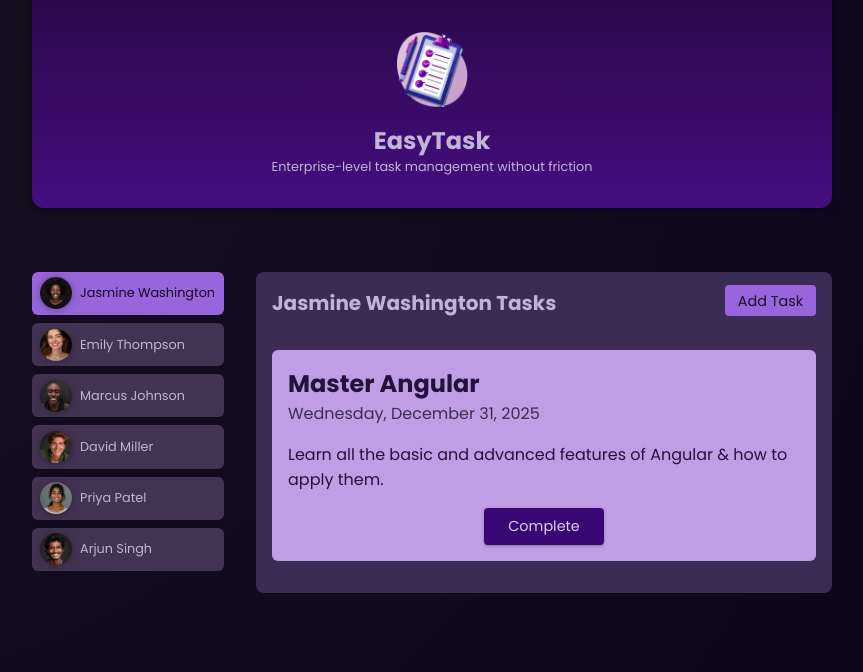
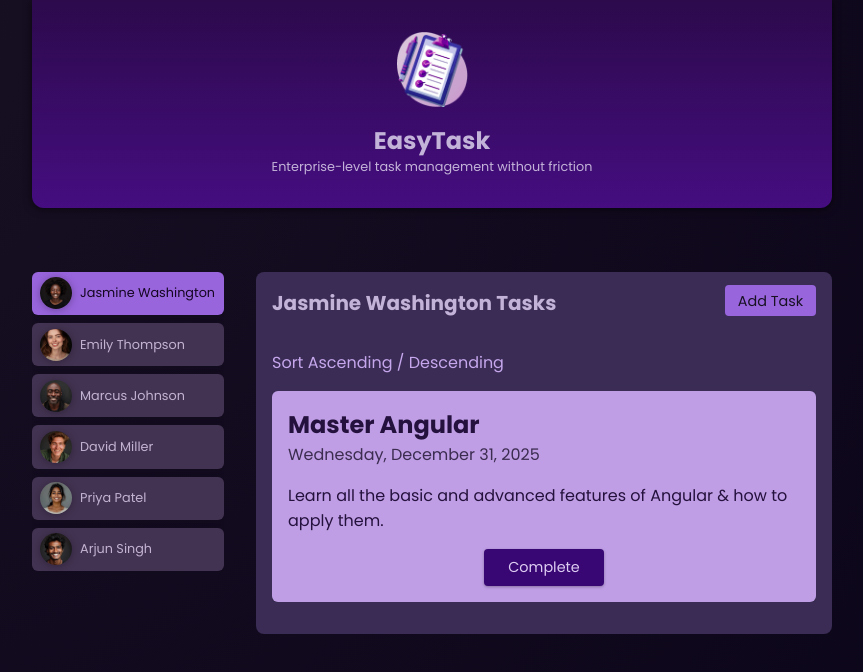
Before and after one commit to FilonenkoDima/EasyTask, an Angular app: page /users/u1/tasks in a window 1280 px wide. Shown: the top 672 px of the page, without its empty margins (208-1071 px from the left). Built offline with nearby package versions, Linux system fonts and the light colour scheme.

Commit message:
added query parametrs to sort tasks

```diff
--- a/src/app/tasks/tasks.component.css
+++ b/src/app/tasks/tasks.component.css
@@ -1,45 +1,12 @@
-/* #tasks {
-  padding: 1rem;
-  border-radius: 8px;
-  max-height: 65vh;
-  overflow: hidden;
-  background-color: #3a2c54;
+a {
+  text-decoration: none;
+  color: #c6a7ed;
 }
 
-header {
-  display: flex;
-  justify-content: center;
-  align-items: flex-start;
-  margin-bottom: 2rem;
-  gap: 1rem;
+a:hover,
+a:active {
+  color: #9b79c6;
 }
-
-h2 {
-  margin: 0;
-  font-size: 0.9rem;
-  width: 60%;
-  text-wrap: balance;
-}
-
-menu {
-  margin: 0;
-  padding: 0;
-}
-
-menu button {
-  font: inherit;
-  cursor: pointer;
-  background-color: #9965dd;
-  border-radius: 4px;
-  border: none;
-  padding: 0.35rem 0.8rem;
-  font-size: 0.9rem;
-}
-
-menu button:hover,
-menu button:active {
-  background-color: #a565dd;
-} */
 
 ul {
   list-style: none;
@@ -51,13 +18,3 @@
   max-height: 50vh;
   overflow: auto;
 }
-
-/* @media (min-width: 768px) {
-  h2 {
-    font-size: 1.25rem;
-  }
-
-  menu {
-    width: auto;
-  }
-} */
--- a/src/app/tasks/tasks.component.html
+++ b/src/app/tasks/tasks.component.html
@@ -1,3 +1,9 @@
+<p>
+  <a routerLink="./" [queryParams]="{ order: 'asc' }"
+    >Sort Ascending / Descending</a
+  >
+</p>
+
 <ul>
   @for (task of userTasks(); track task.id) {
   <li>
--- a/src/app/tasks/tasks.component.ts
+++ b/src/app/tasks/tasks.component.ts
@@ -1,7 +1,7 @@
 import { Component, computed, inject, input } from '@angular/core';
+import { RouterLink } from '@angular/router';
 
 import { TaskComponent } from './task/task.component';
-import { Task } from './task/task.model';
 import { TasksService } from './tasks.service';
 
 @Component({
@@ -9,7 +9,7 @@
   standalone: true,
   templateUrl: './tasks.component.html',
   styleUrl: './tasks.component.css',
-  imports: [TaskComponent],
+  imports: [TaskComponent, RouterLink],
 })
 export class TasksComponent {
   userId = input.required<string>();
```
